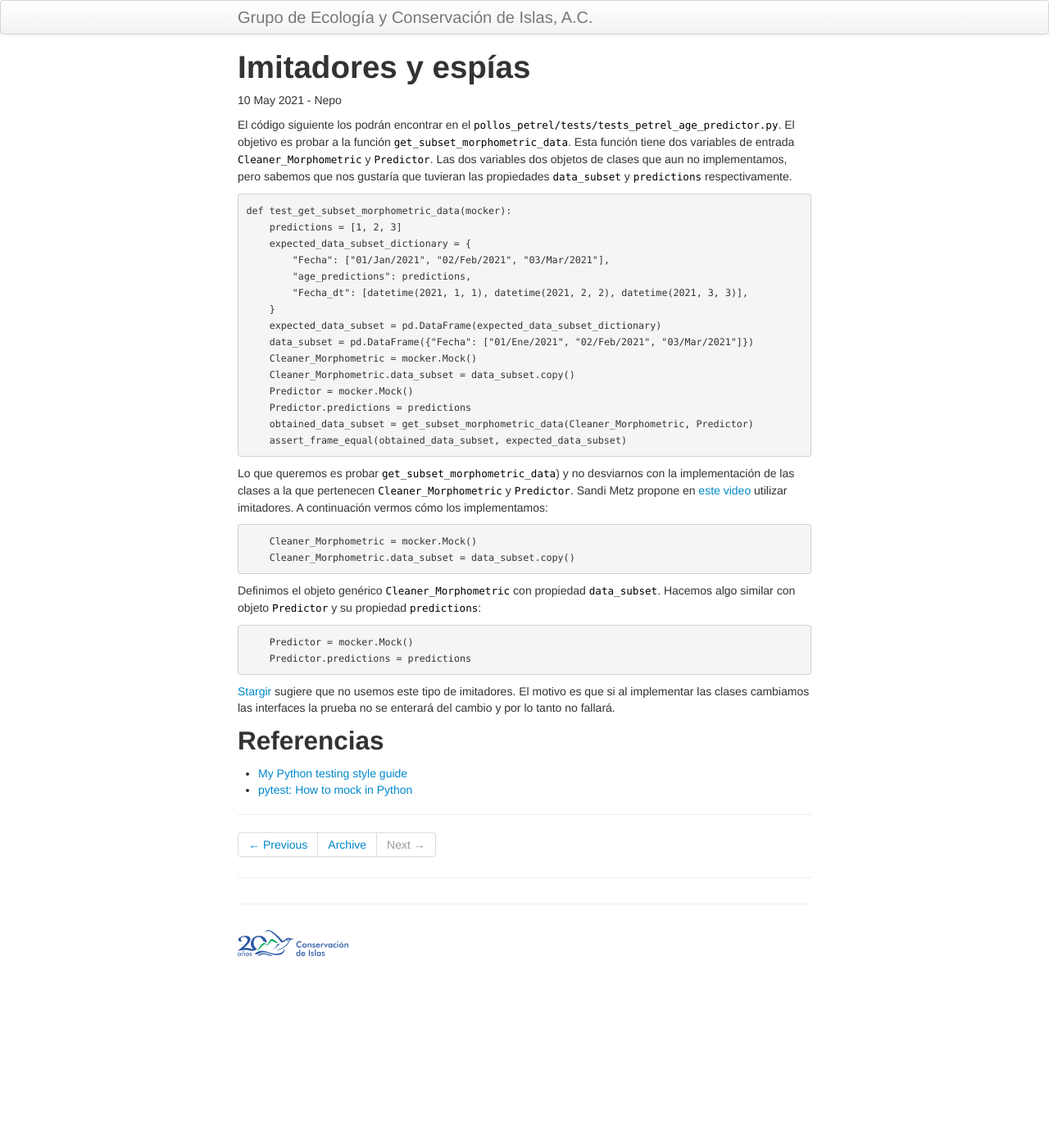
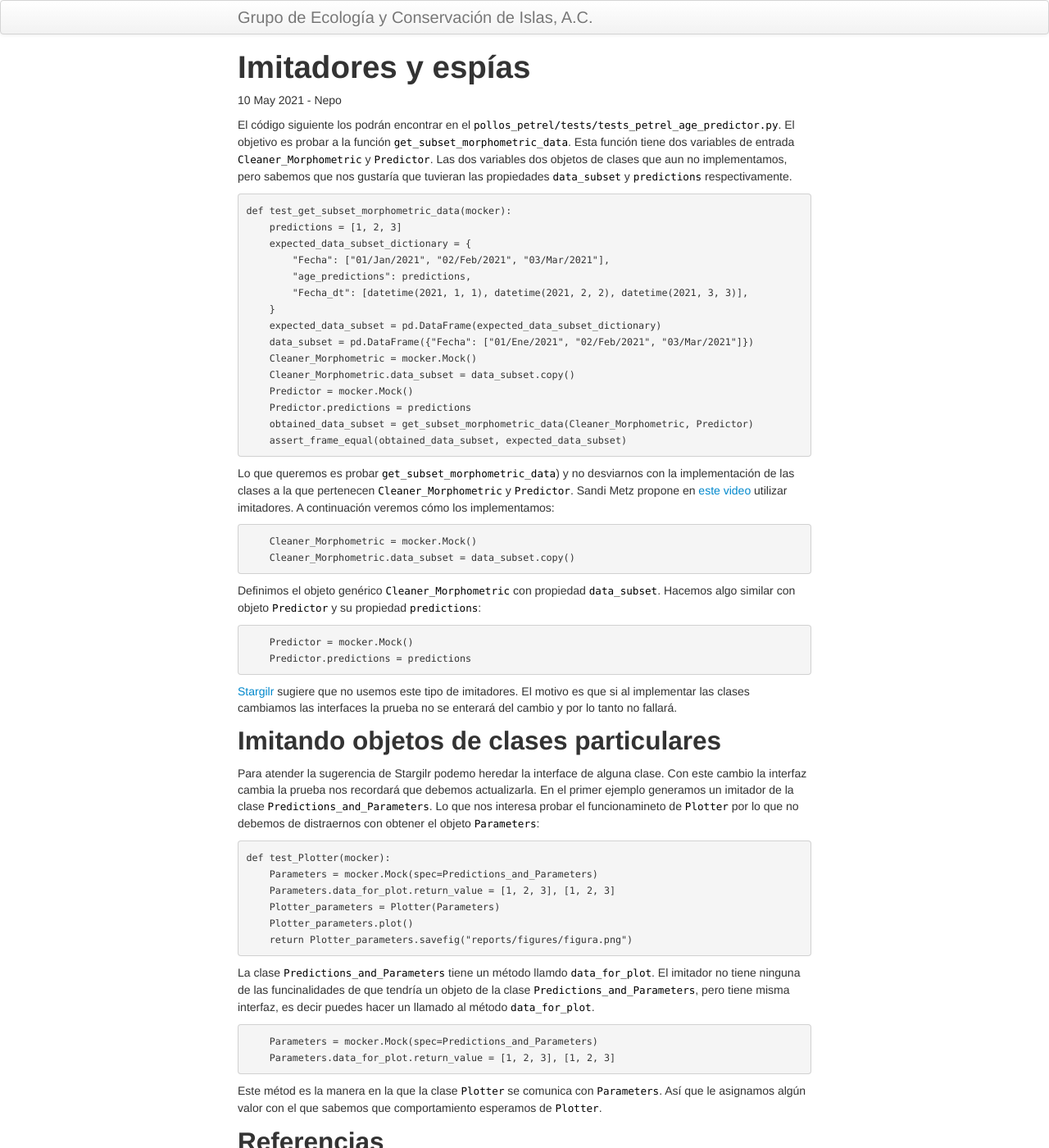
Before and after one commit to LizethMReyes/islasgeci.github.io, a Jekyll site: the page built from _posts/2021-05-10-imitadores.md, in a window 1280 px wide and 1400 px high. Shown: the whole window at 82% size. Built offline with Jekyll 4.4.1, drawn with Linux system fonts in a browser that asks for light colours.

Commit message:
👩🏿‍💻 Add second example

````diff
--- a/_posts/2021-05-10-imitadores.md
+++ b/_posts/2021-05-10-imitadores.md
@@ -29,7 +29,7 @@ def test_get_subset_morphometric_data(mocker):
 ```
 Lo que queremos es probar `get_subset_morphometric_data`) y no desviarnos con la
 implementación de las clases a la que pertenecen `Cleaner_Morphometric` y `Predictor`. Sandi Metz
-propone en [este video](https://youtu.be/v-2yFMzxqwU) utilizar imitadores. A continuación vermos
+propone en [este video](https://youtu.be/v-2yFMzxqwU) utilizar imitadores. A continuación veremos
 cómo los implementamos:
 ```python
     Cleaner_Morphometric = mocker.Mock()
@@ -41,9 +41,35 @@ similar con objeto `Predictor` y su propiedad `predictions`:
     Predictor = mocker.Mock()
     Predictor.predictions = predictions
 ```
-[Stargir](https://thea.codes/) sugiere que no usemos este tipo de imitadores. El motivo es que si al
+[Stargilr](https://thea.codes/) sugiere que no usemos este tipo de imitadores. El motivo es que si al
 implementar las clases cambiamos las interfaces la prueba no se enterará del cambio y por lo tanto
 no fallará.
+
+## Imitando objetos de clases particulares
+Para atender la sugerencia de Stargilr podemo heredar la interface de alguna clase. Con este cambio
+la interfaz cambia la prueba nos recordará que debemos actualizarla. En el primer ejemplo generamos
+un imitador de la clase `Predictions_and_Parameters`. Lo que nos interesa probar el funcionamineto
+de `Plotter` por lo que no debemos de distraernos con obtener el objeto `Parameters`:
+
+```python
+def test_Plotter(mocker):
+    Parameters = mocker.Mock(spec=Predictions_and_Parameters)
+    Parameters.data_for_plot.return_value = [1, 2, 3], [1, 2, 3]
+    Plotter_parameters = Plotter(Parameters)
+    Plotter_parameters.plot()
+    return Plotter_parameters.savefig("reports/figures/figura.png")
+```
+La clase `Predictions_and_Parameters` tiene un método llamdo `data_for_plot`. El imitador no tiene
+ninguna de las funcinalidades de que tendría un objeto de la clase `Predictions_and_Parameters`,
+pero tiene misma interfaz, es decir puedes hacer un llamado al método `data_for_plot`.
+```python
+    Parameters = mocker.Mock(spec=Predictions_and_Parameters)
+    Parameters.data_for_plot.return_value = [1, 2, 3], [1, 2, 3]
+```
+Este métod es la manera en la que la clase `Plotter` se comunica con `Parameters`. Así que le
+asignamos algún valor con el que sabemos que comportamiento esperamos de `Plotter`.
+
+
 
 ## Referencias
 - [My Python testing style guide](https://blog.thea.codes/my-python-testing-style-guide/)
````
